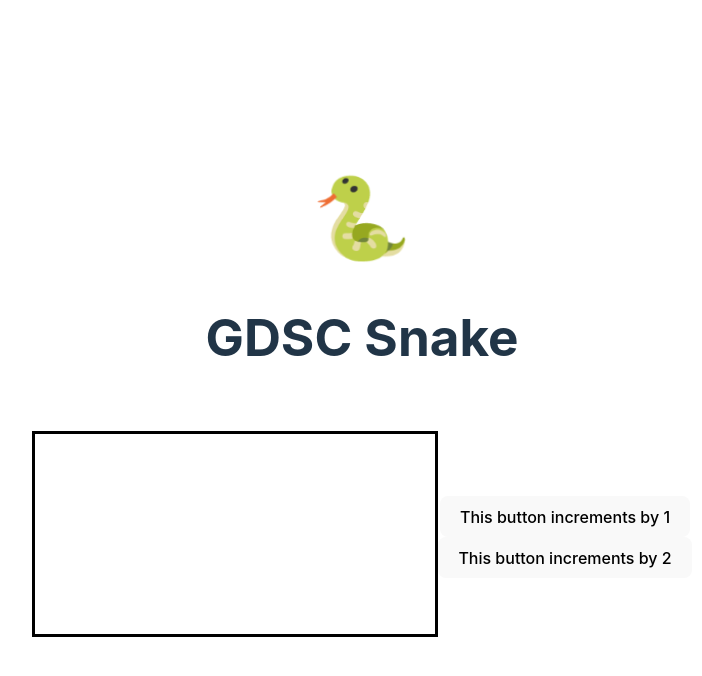
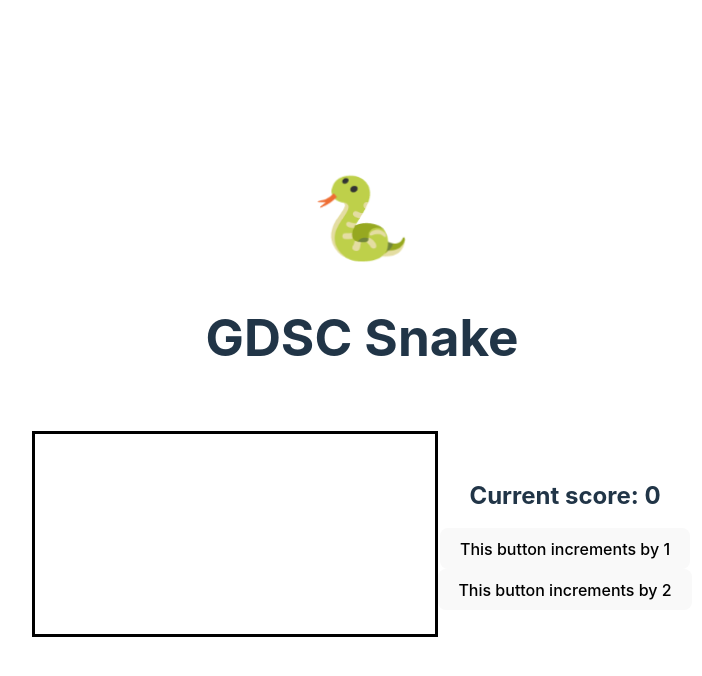
Before and after one commit to gdscports/react-snake, a React (Vite) app in the folder web/: page / in a window 1280 px wide. Both pictures are taken after a click on the button "Click me to start the game". Shown: the top 676 px of the page, without its empty margins (278-980 px from the left). Built offline with nearby package versions, Linux system fonts and the light colour scheme.

Commit message:
increaseCount added

```diff
--- a/web/src/components/SnakeScreen.tsx
+++ b/web/src/components/SnakeScreen.tsx
@@ -4,6 +4,10 @@
 
 function SnakeScreen() {
   const [count, setCount] = useState(0);
+
+  function increaseCount(incrementNum: number) {
+    setCount(count + incrementNum);
+  }
 
   return (
     <div className='App'>
@@ -14,8 +18,9 @@
           <CanvasBoard height={200} width={400}/>
         </div>
         <div>
-        <IncrementButton countIncrease={setCount} incrementBy={1} />
-        <IncrementButton countIncrease={setCount} incrementBy={2} />
+          <h2>Current score: {count}</h2>
+          <IncrementButton countIncrease={increaseCount} incrementBy={1} />
+          <IncrementButton countIncrease={increaseCount} incrementBy={2} />
         </div>
       </div>
     </div>
```
